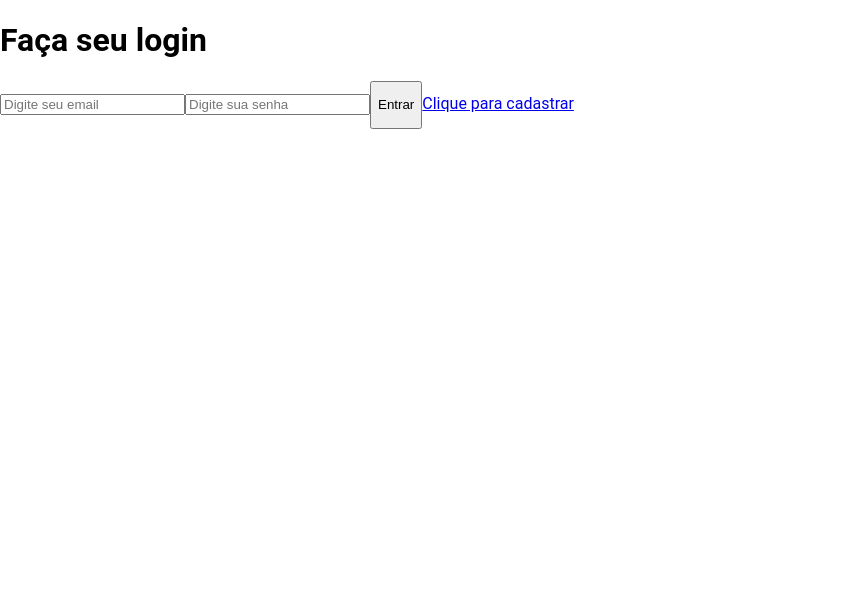
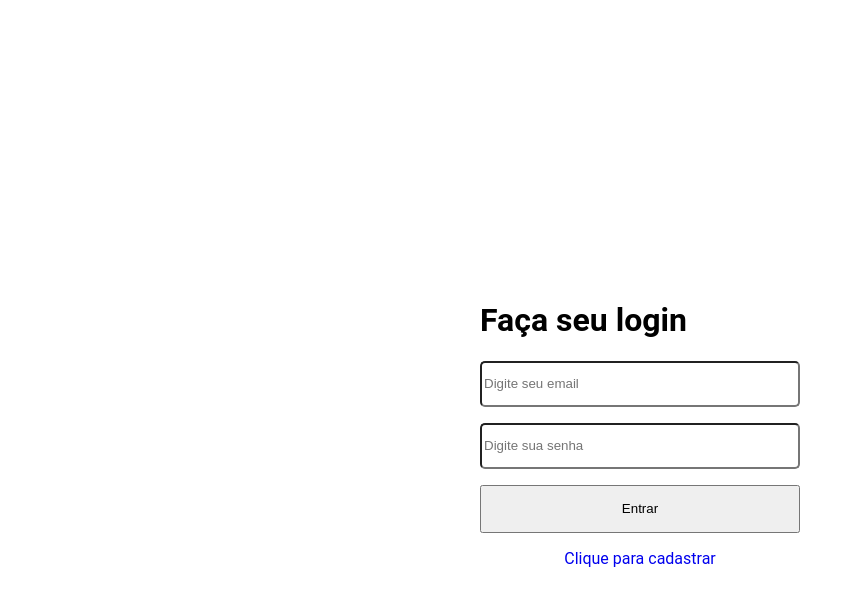
Before and after one commit to yurifardel/dattaJato, a React (Create React App) app: page /auth/login in a window 1280 px wide. Shown: the top 606 px of the page, without its empty margins (0-863 px from the left). Built offline with nearby package versions, Linux system fonts and the light colour scheme.

Commit message:
styles components

```diff
--- a/src/components/Login/style.css
+++ b/src/components/Login/style.css
@@ -0,0 +1,41 @@
+.ContainerLogin{
+  /* max-width: 1100px; */
+  display: flex;
+  margin: 35vh;
+  flex-direction: column;
+  align-items: center;
+}
+
+.ContentForm{
+  display: flex;
+  flex-direction: column;
+
+}
+
+.ContentForm form{
+  display: flex;
+  flex-direction: column;
+  gap: 2vh;
+}
+
+.ContentForm form input{
+  height: 5vh;
+  border-radius: 5px;
+  outline: none;
+}
+
+#ButtonId{
+  margin: 0 auto;
+  display: flexbox;
+}
+
+#ButtonId button{
+  width: 20rem;
+  cursor: pointer;
+}
+
+#RegisterLink{
+  text-align: center;
+  text-decoration: none;
+
+}
```
